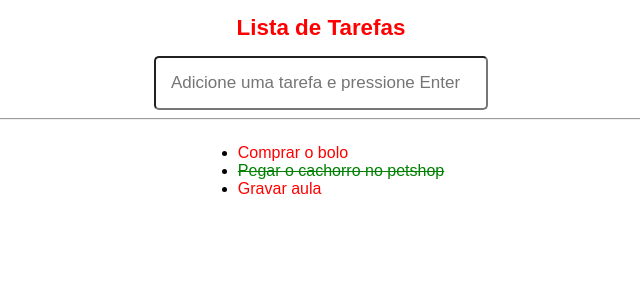
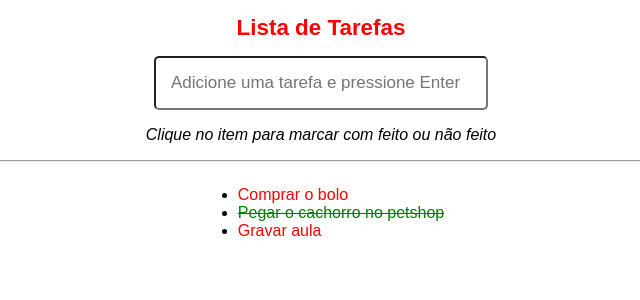
Before and after one commit to gustavoalvesdev/curso-reactjs-b7web, a React (Create React App) app in the folder react1/: page / in a window 1280 px wide. Shown: the top 300 px of the page, without its empty margins (319-959 px from the left). Built offline with nearby package versions, Linux system fonts and the light colour scheme; the HTML template or start-up script is replaced by a standard one.

Commit message:
React Intermediário - 05 - Marcando como feito

```diff
--- a/react1/src/App.css
+++ b/react1/src/App.css
@@ -20,3 +20,7 @@ body {
 .done {
   color: green;
 }
+
+.obs {
+  text-align: center;
+}
--- a/react1/src/App.js
+++ b/react1/src/App.js
@@ -33,6 +33,13 @@ function App() {
     setList(newList);
   }
 
+  function handleToggleDone(index) {
+    let newList = [...list];
+    newList[index].done = !newList[index].done;
+
+    setList(newList);
+  }
+
   return (
 
     <div>
@@ -42,11 +49,13 @@ function App() {
         onEnter={addAction}
       />
 
+      <p className="obs"><em>Clique no item para marcar com feito ou não feito</em></p>
+
       <hr />
       <div className="list-wrapper">
         <ul className="task-list">
         {list.map( (item, index) => (
-          <li key={index}>
+          <li key={index} onClick={() => handleToggleDone(index)}>
           {item.done &&
             <del className="done">{item.title}</del>
           }
```
